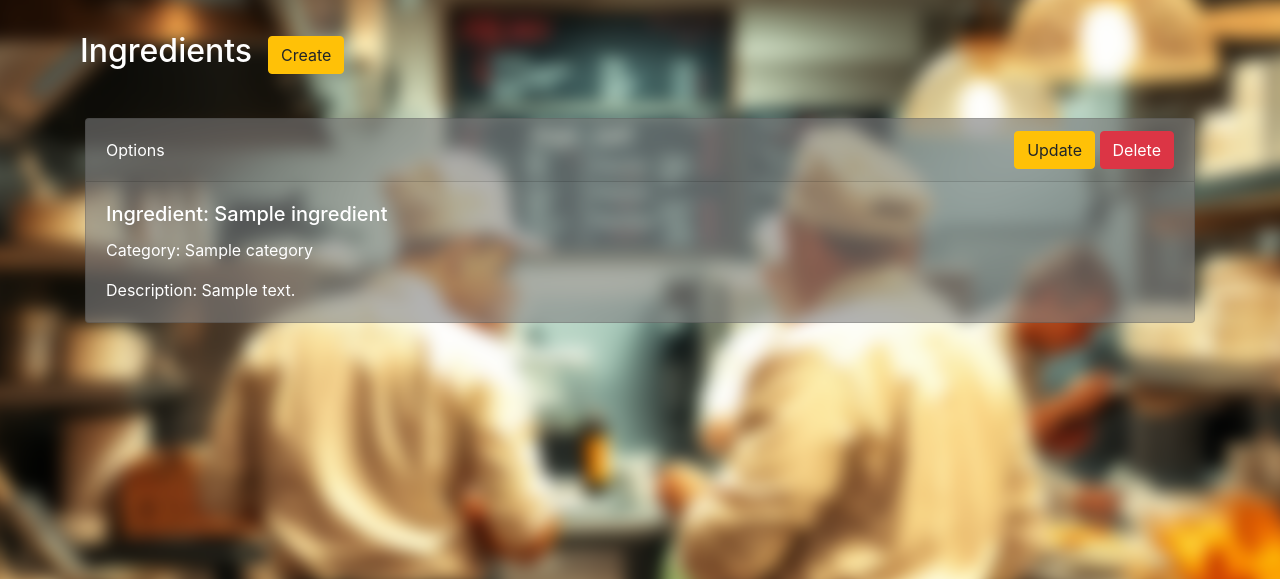
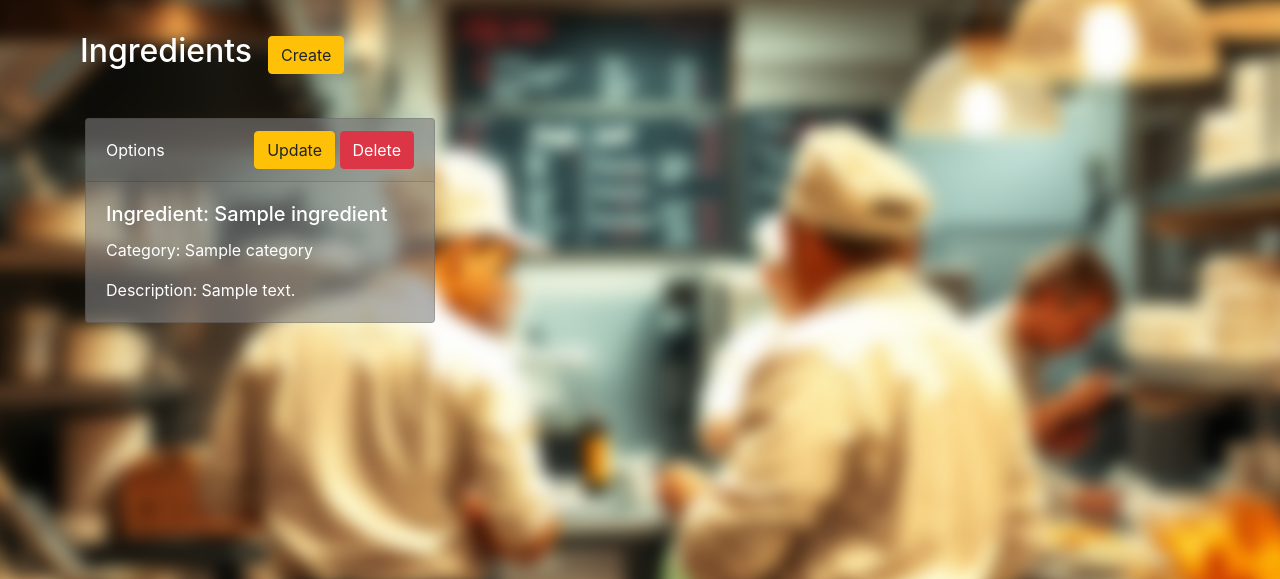
Before and after one commit to Dogober/restaurant-kitchen-service, a Django app: page /ingredients/ in a window 1280 px wide. Shown: the part 72-651 px from the top of the page. Run offline with Django 5.2, Linux system fonts and the light colour scheme; a user stored in the database is signed in; tables that the repository leaves empty hold one stand-in row (values such as "Sample post").

Commit message:
refactor Ingredient-list template for better displaying

```diff
--- a/templates/kitchen/ingredient_list.html
+++ b/templates/kitchen/ingredient_list.html
@@ -5,9 +5,11 @@
     <h2>Ingredients</h2>
     <a href="{% url 'kitchen:ingredient-create' %}" class="btn btn-warning ml-3">Create</a>
   </div>
+  <div class="container mt-4">
+    <div class="row d-flex">
       {% for ingredient in ingredient_list %}
-    <div class="container mt-4">
-      <div class="card text-white bg-default mb-3">
+        <div class="col-md-4 mb-3 d-flex">
+          <div class="card text-white bg-default flex-fill">
             <div class="card-header d-flex justify-content-between align-items-center">
               <div>Options</div>
               <div>
@@ -23,4 +25,6 @@
           </div>
         </div>
       {% endfor %}
+    </div>
+  </div>
 {% endblock %}
```
Lines whose indentation alone changed are shown as unchanged.
